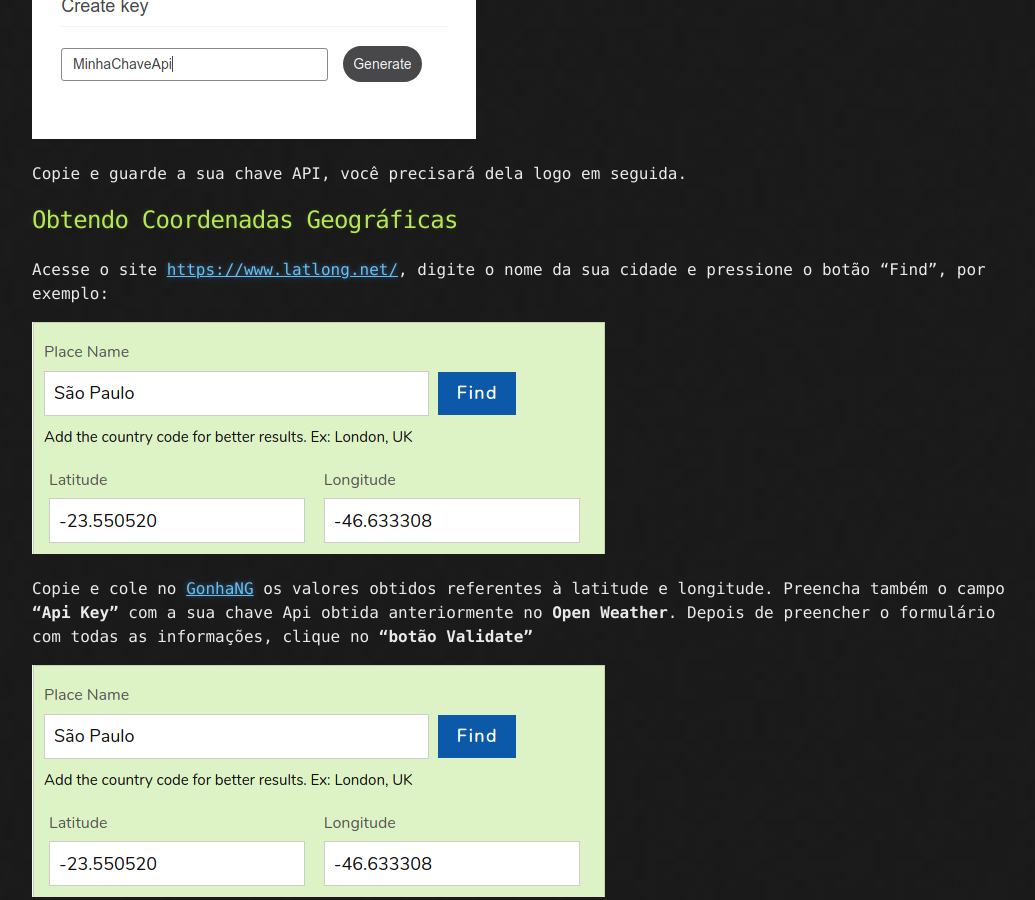
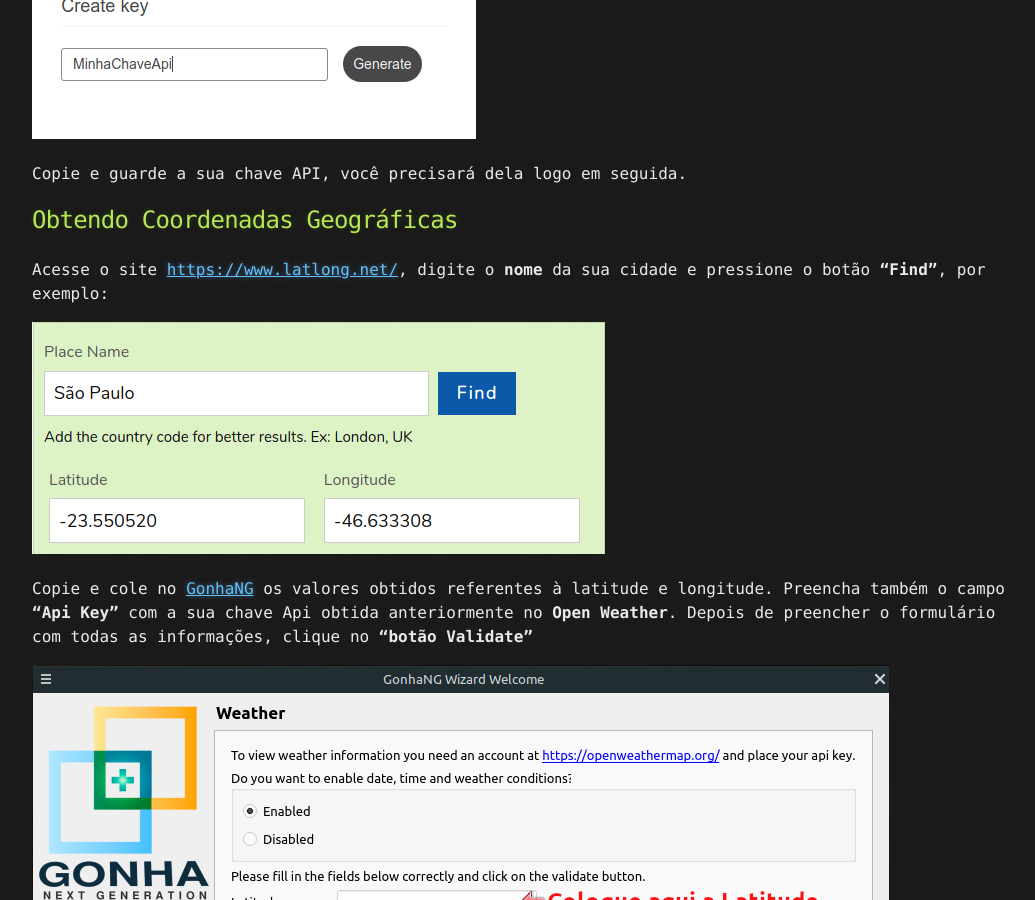
Before and after one commit to fredcox/fredcox.github.io, a Jekyll site: the page built from _posts/2020-09-13-gonhang-install-linux.md, in a window 1280 px wide and 900 px high, scrolled down 2693 px. Shown: the whole window, without its empty margins (108-1143 px from the left). Built offline with Jekyll 4.4.1, drawn with Linux system fonts in a browser that asks for light colours; comment, search, counter and statistics services are not loaded.

```diff
--- a/_posts/2020-09-13-gonhang-install-linux.md
+++ b/_posts/2020-09-13-gonhang-install-linux.md
@@ -110,8 +110,8 @@ Copie e guarde a sua chave API, você precisará dela logo em seguida.
 
 ## Obtendo Coordenadas Geográficas
 
-Acesse o site [https://www.latlong.net/](https://www.latlong.net/), digite o nome da sua cidade e pressione o botão
-"Find", por exemplo:
+Acesse o site [https://www.latlong.net/](https://www.latlong.net/), digite o **nome** da sua cidade e pressione o botão
+**"Find"**, por exemplo:
 
 ![latlonfind.png ](/assets/gonhang/latlonfind.png )
 
@@ -119,7 +119,7 @@ Copie e cole no [GonhaNG](https://github.com/fredcox/gonhang) os valores obtidos
 Preencha também o campo **"Api Key"** com a sua chave Api obtida anteriormente no **Open Weather**. Depois de preencher o
 formulário com todas as informações, clique no **"botão Validate"**
 
-![latlonfind.png ](/assets/gonhang/latlonfind.png )
+![latlonfind.png ](/assets/gonhang/weather.png )
 
 Se você digitou as informações corretamente, aparecerá uma mensagem de status avisando que o processo foi validado
 A partir deste momento já se pode observar que as informações climáticas estão sendo mostradas pelo
```
